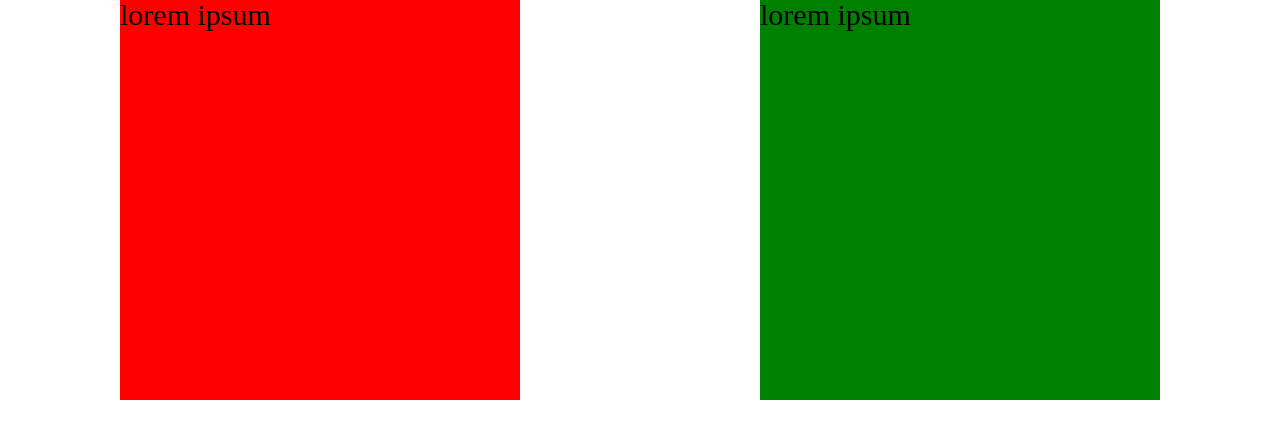
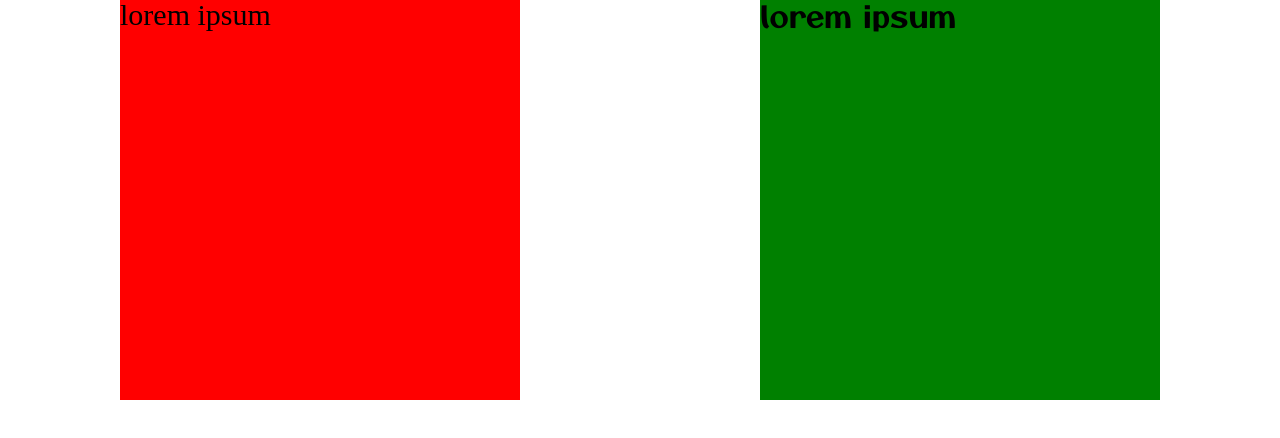
Before and after one commit to AnaPutkaradze/SCSS-main, a website: page index.html in a window 1280 px wide. Drawn offline with Linux system fonts and the light colour scheme; a web font is replaced by a local one.

Commit message:
add fonts3 correct mistake

```diff
--- a/scss/_fonts.scss
+++ b/scss/_fonts.scss
@@ -1,10 +1,10 @@
 @font-face {
     font-family: 'Otomanopee One';
-    src: url('OtomanopeeOne-Regular.eot');
-    src: url('OtomanopeeOne-Regular.eot?#iefix') format('embedded-opentype'),
-        url('OtomanopeeOne-Regular.woff2') format('woff2'),
-        url('OtomanopeeOne-Regular.woff') format('woff'),
-        url('OtomanopeeOne-Regular.svg#OtomanopeeOne-Regular') format('svg');
+    src: url('../fonts/OtomanopeeOne-Regular.eot');
+    src: url('../fonts/OtomanopeeOne-Regular.eot?#iefix') format('embedded-opentype'),
+        url('../fonts/OtomanopeeOne-Regular.woff2') format('woff2'),
+        url('../fonts/OtomanopeeOne-Regular.woff') format('woff'),
+        url('../fonts/OtomanopeeOne-Regular.svg#OtomanopeeOne-Regular') format('svg');
     font-weight: normal;
     font-style: normal;
     font-display: swap;
--- a/scss/_style.scss
+++ b/scss/_style.scss
@@ -16,7 +16,8 @@
         height: $size01;
         background-color: $color02;
         .title-block2 {
-            font-size: 30px;
+        font-size: 30px;
+        font-family: $font02;
         }
 
     }
--- a/scss/_variables.scss
+++ b/scss/_variables.scss
@@ -8,3 +8,4 @@
 
 // font
 $font01: 'Uchen', serif;
+$font02: 'Otomanopee One';
--- a/scss/global.scss
+++ b/scss/global.scss
@@ -1,3 +1,4 @@
 @import './reset';
 @import './variables';
+@import './fonts';
 @import './style';
```
Also changed, not shown: css/global.css, 1 other file.
